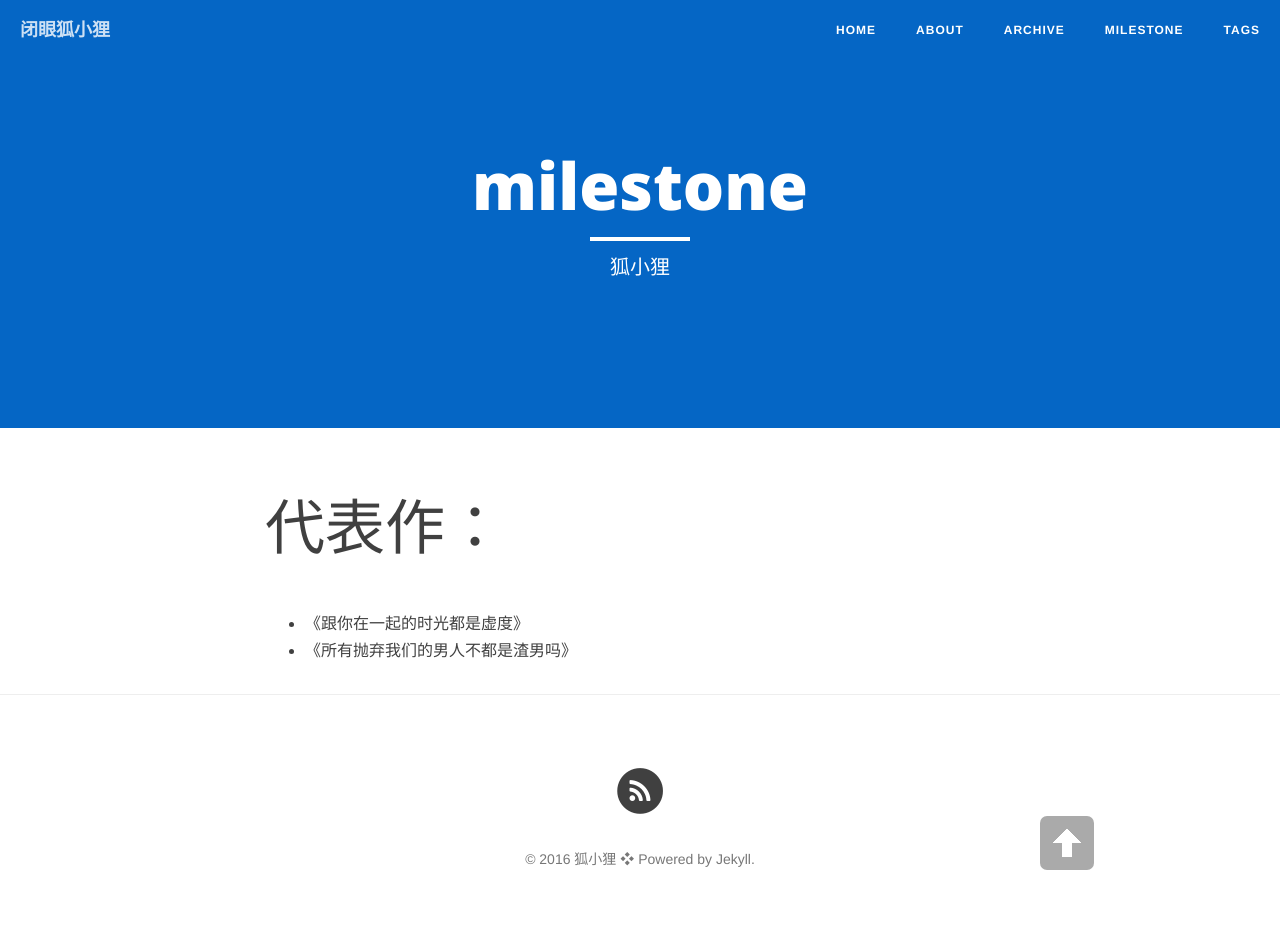
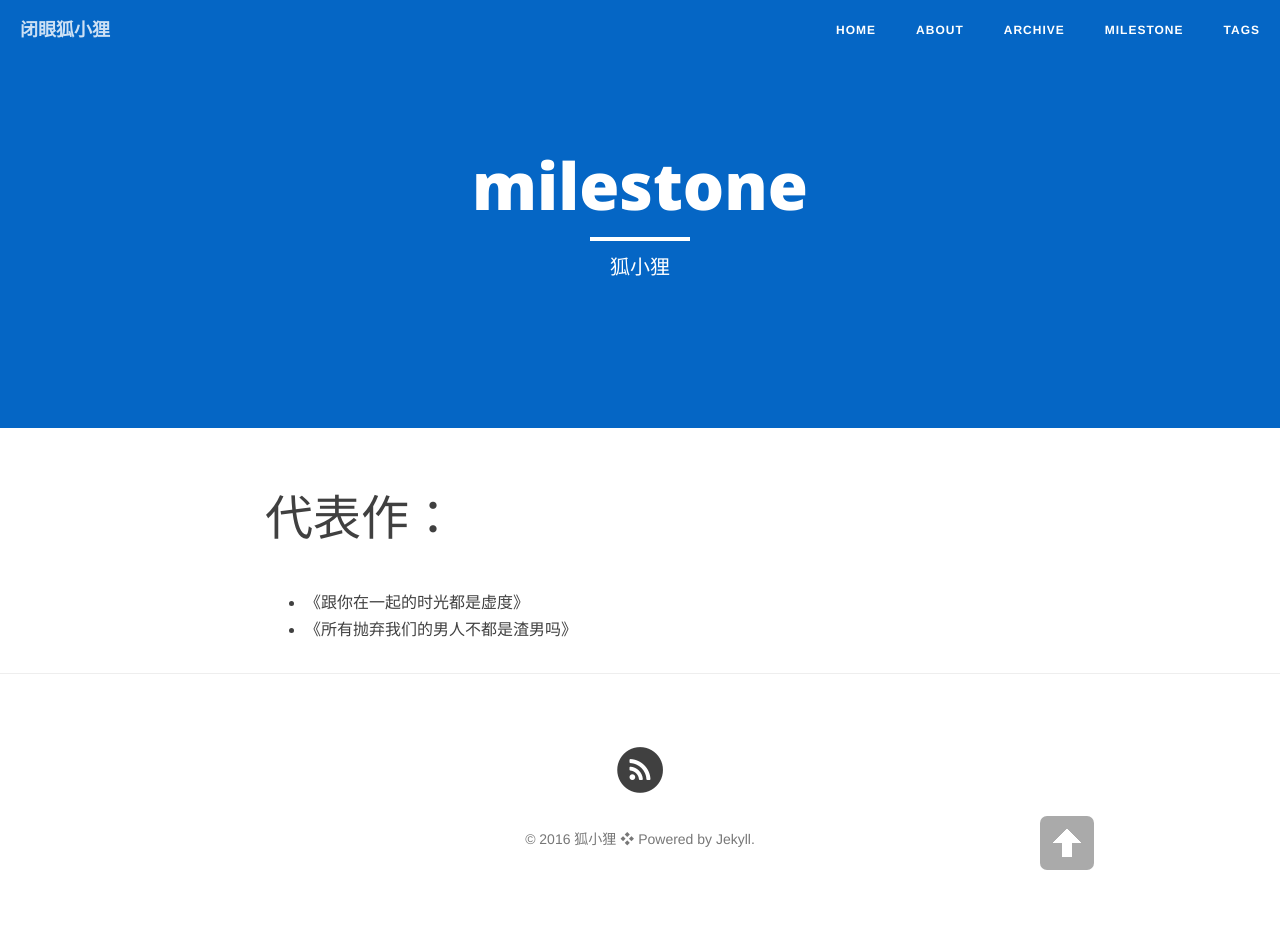
Before and after one commit to kkryoung/kkryoung.github.io, a Jekyll site: the page built from milestone.md, in a window 1280 px wide. Built offline with Jekyll 4.4.1, drawn with Linux system fonts in a browser that asks for light colours; nearby versions of some CDN libraries.

Commit message:
Update milestone.md

```diff
--- a/milestone.md
+++ b/milestone.md
@@ -5,7 +5,7 @@ description: "狐小狸"
 header-img: "img/zhihu.jpg"
 ---
 
-<span style="font-size:60px;">代表作：</span>
+<span style="font-size:48px;">代表作：</span>
 
 - [《跟你在一起的时光都是虚度》](https://kkryoung.github.io/blog/2016/06/29/waste-time-with-you/)
 - [《所有抛弃我们的男人不都是渣男吗》](https://kkryoung.github.io/blog/2016/07/21/bad-man/)
```
